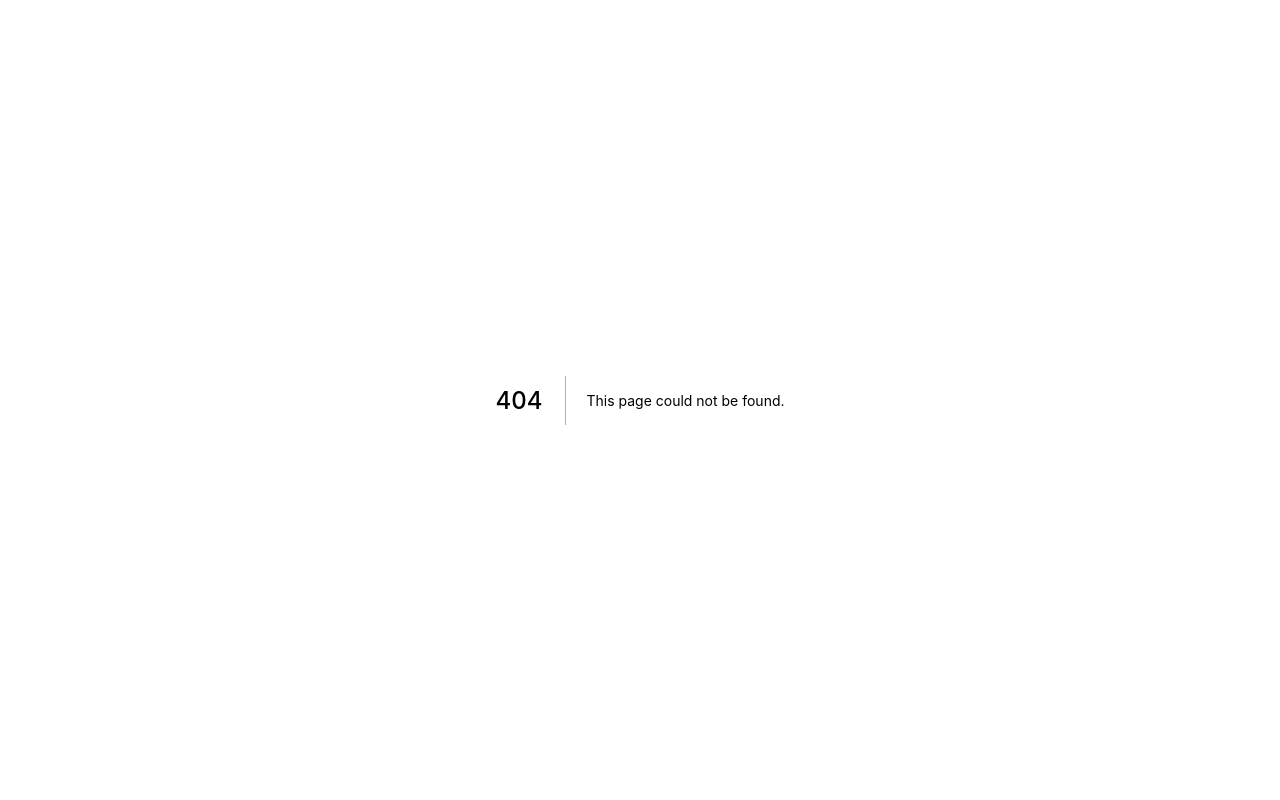
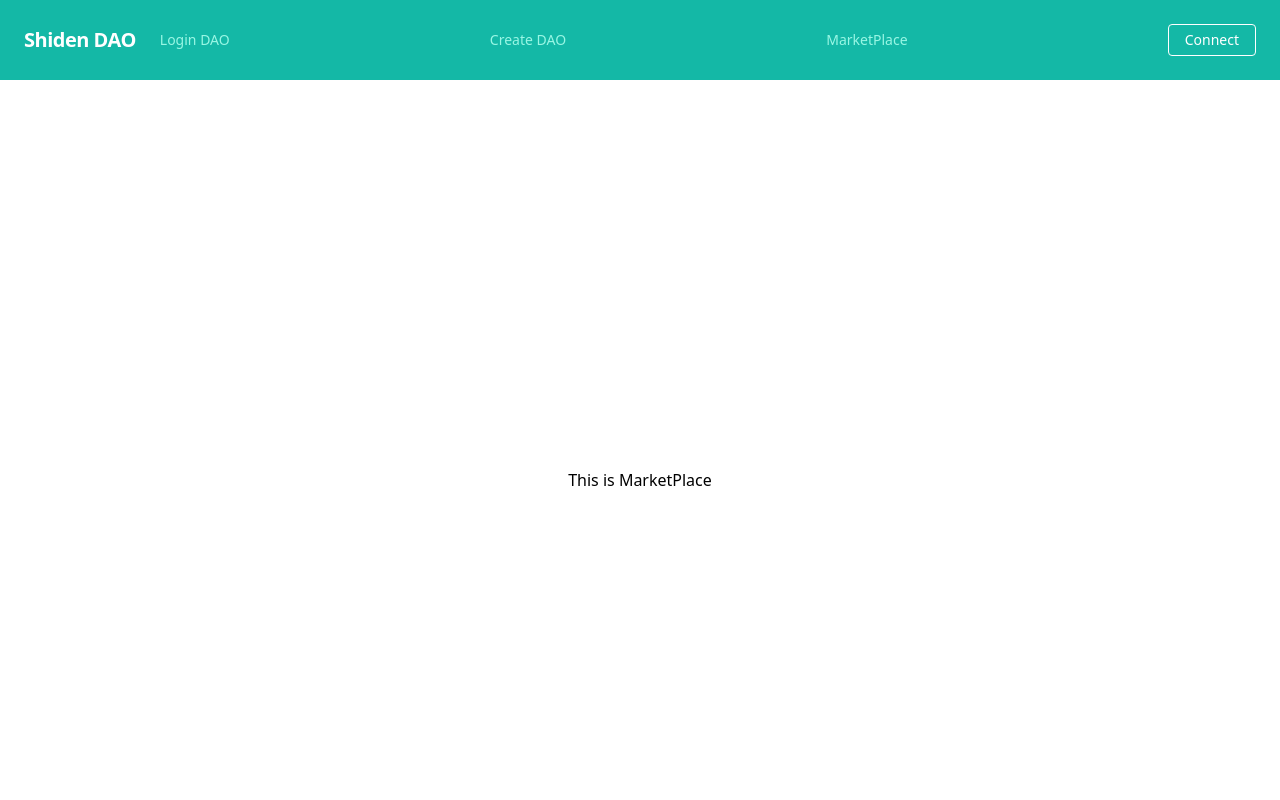
Before and after one commit to realtakahashi/dao4.commons.shiden, a Next.js app in the folder frontend/: page /dao/marketplace in a window 1280 px wide. Before the commit this address had no page. Shown: the top 800 px of the page. Built offline with nearby package versions, Linux system fonts and the light colour scheme.

Commit message:
merketplaceページ追加

```diff
--- a/frontend/components/common/HeaderNav/HeaderNav.tsx
+++ b/frontend/components/common/HeaderNav/HeaderNav.tsx
@@ -1,6 +1,5 @@
 import { FC } from "react"
 import Link from 'next/link';
-
 
 const HeaderNav: FC = () => {
   return (
@@ -26,7 +25,6 @@ const HeaderNav: FC = () => {
             MarketPlace
           </a>
         </Link>
-
       </div>
     </>
   )
--- a/frontend/components/common/Layout/Layout.tsx
+++ b/frontend/components/common/Layout/Layout.tsx
@@ -11,7 +11,7 @@ const Layout: FC = ({ children }) => {
         <meta name="description" content="dao4.commons.shiden Project" />
         <link rel="icon" href="/favicon.ico" />
       </Head>
-      <Header/>
+      <Header />
       <div className={styles.root}>
         <main className={styles.main}>
           {children}
--- a/frontend/components/common/Layout/index.ts
+++ b/frontend/components/common/Layout/index.ts
@@ -1 +1 @@
-export { default } from "./Layout"
+export {default} from './Layout'
--- /dev/null
+++ b/frontend/pages/dao/marketplace.tsx
@@ -0,0 +1,12 @@
+import { Layout } from '@/components/common';
+
+const MarketPlace = () => {
+  return (
+    <>
+      This is MarketPlace
+    </>
+  )
+}
+
+MarketPlace.Layout = Layout
+export default MarketPlace
```
Lines whose indentation alone changed are shown as unchanged.
